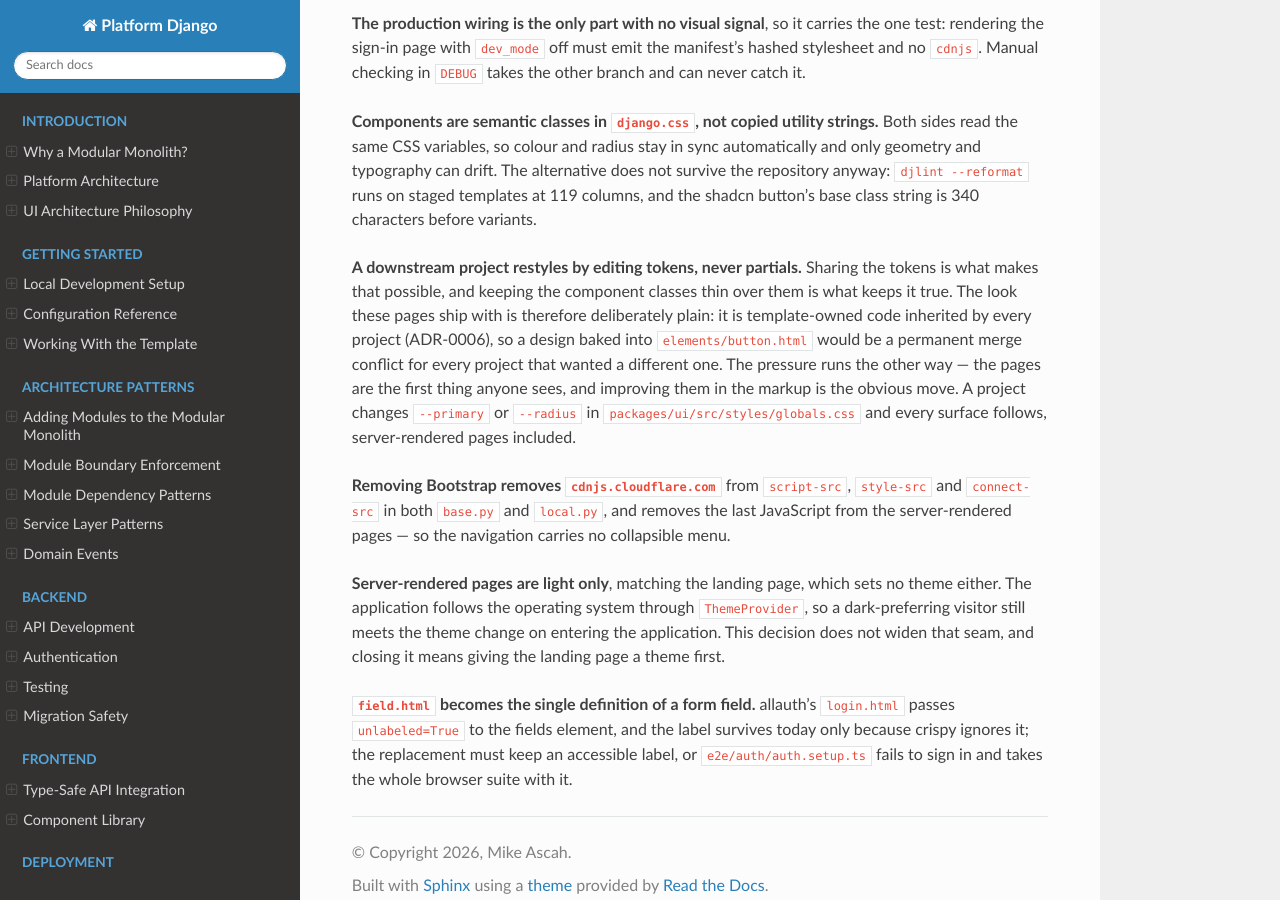
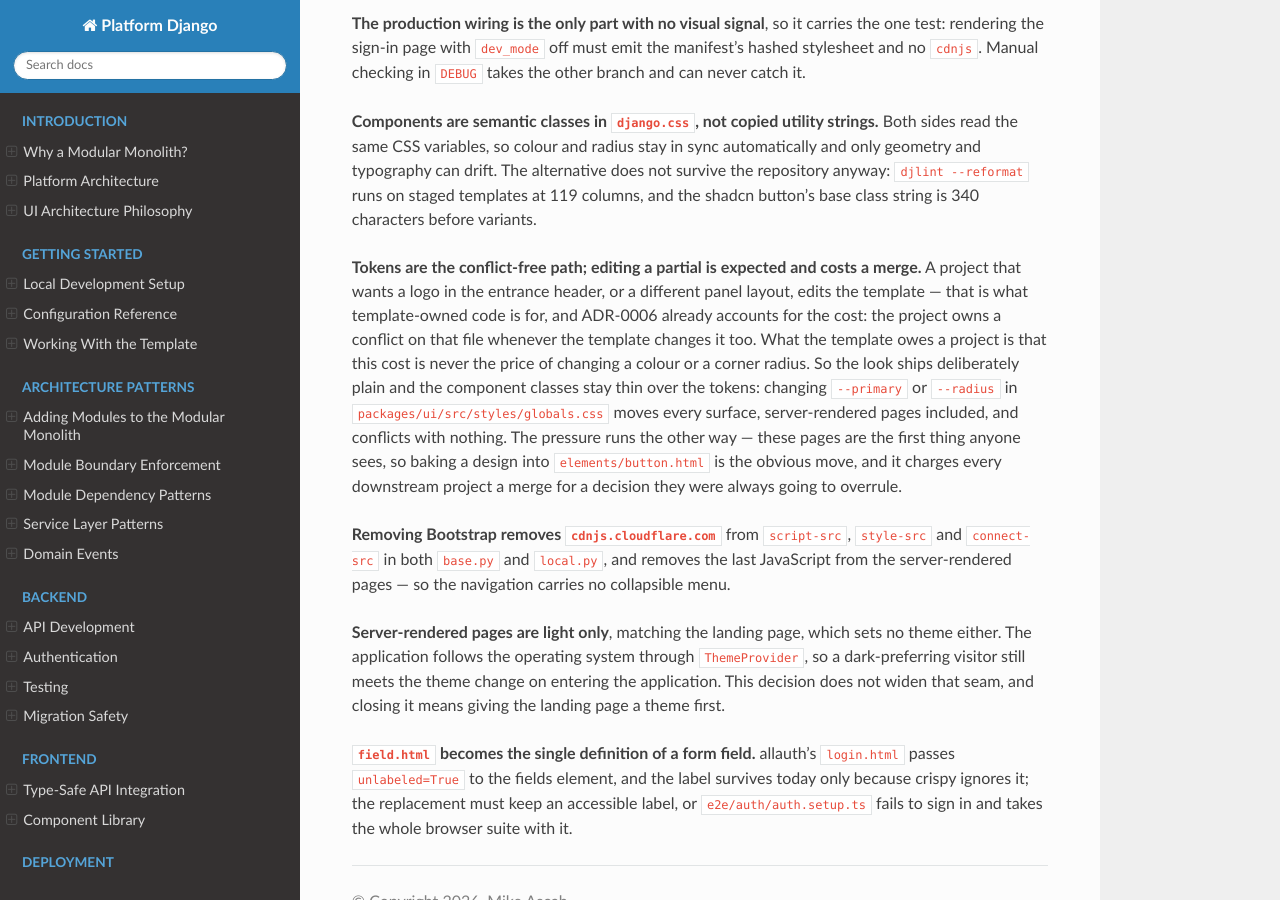
Before and after one commit to mascah/platform-django, a Sphinx documentation site: the page built from docs/adr/0012-server-rendered-pages-take-their-css-from-the-frontend-build.md, in a window 1280 px wide and 900 px high, scrolled down 1332 px. Built offline with Sphinx 7.4.7 and the Read the Docs theme 3.1.0, drawn with Linux system fonts in a browser that asks for light colours.

Commit message:
docs: editing a partial is a cost, not a prohibition
The previous wording said a downstream project restyles "by editing tokens,
never partials", which is neither true nor what ADR-0006 says. A project that
wants a logo in the entrance header edits the template, and owns the conflict
on that file. The claim worth making is narrower: that cost should never be
the price of changing a colour.

Co-Authored-By: Claude Opus 5 (1M context) <noreply@anthropic.com>

```diff
--- a/docs/adr/0012-server-rendered-pages-take-their-css-from-the-frontend-build.md
+++ b/docs/adr/0012-server-rendered-pages-take-their-css-from-the-frontend-build.md
@@ -67,16 +67,19 @@ not survive the repository anyway: `djlint --reformat` runs on staged templates
 at 119 columns, and the shadcn button's base class string is 340 characters
 before variants.
 
-**A downstream project restyles by editing tokens, never partials.** Sharing the
-tokens is what makes that possible, and keeping the component classes thin over
-them is what keeps it true. The look these pages ship with is therefore
-deliberately plain: it is template-owned code inherited by every project
-(ADR-0006), so a design baked into `elements/button.html` would be a permanent
-merge conflict for every project that wanted a different one. The pressure runs
-the other way — the pages are the first thing anyone sees, and improving them in
-the markup is the obvious move. A project changes `--primary` or `--radius` in
-`packages/ui/src/styles/globals.css` and every surface follows, server-rendered
-pages included.
+**Tokens are the conflict-free path; editing a partial is expected and costs a
+merge.** A project that wants a logo in the entrance header, or a different
+panel layout, edits the template — that is what template-owned code is for, and
+ADR-0006 already accounts for the cost: the project owns a conflict on that file
+whenever the template changes it too. What the template owes a project is that
+this cost is never the price of changing a colour or a corner radius. So the
+look ships deliberately plain and the component classes stay thin over the
+tokens: changing `--primary` or `--radius` in
+`packages/ui/src/styles/globals.css` moves every surface, server-rendered pages
+included, and conflicts with nothing. The pressure runs the other way — these
+pages are the first thing anyone sees, so baking a design into
+`elements/button.html` is the obvious move, and it charges every downstream
+project a merge for a decision they were always going to overrule.
 
 **Removing Bootstrap removes `cdnjs.cloudflare.com`** from `script-src`,
 `style-src` and `connect-src` in both `base.py` and `local.py`, and removes the
```
